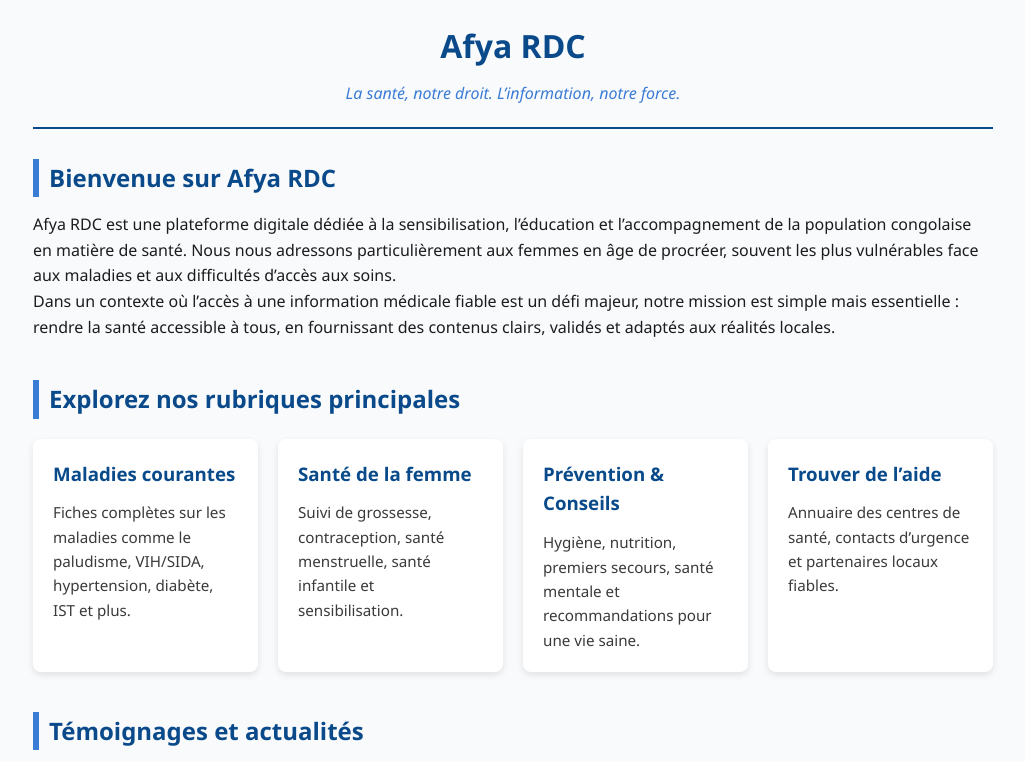
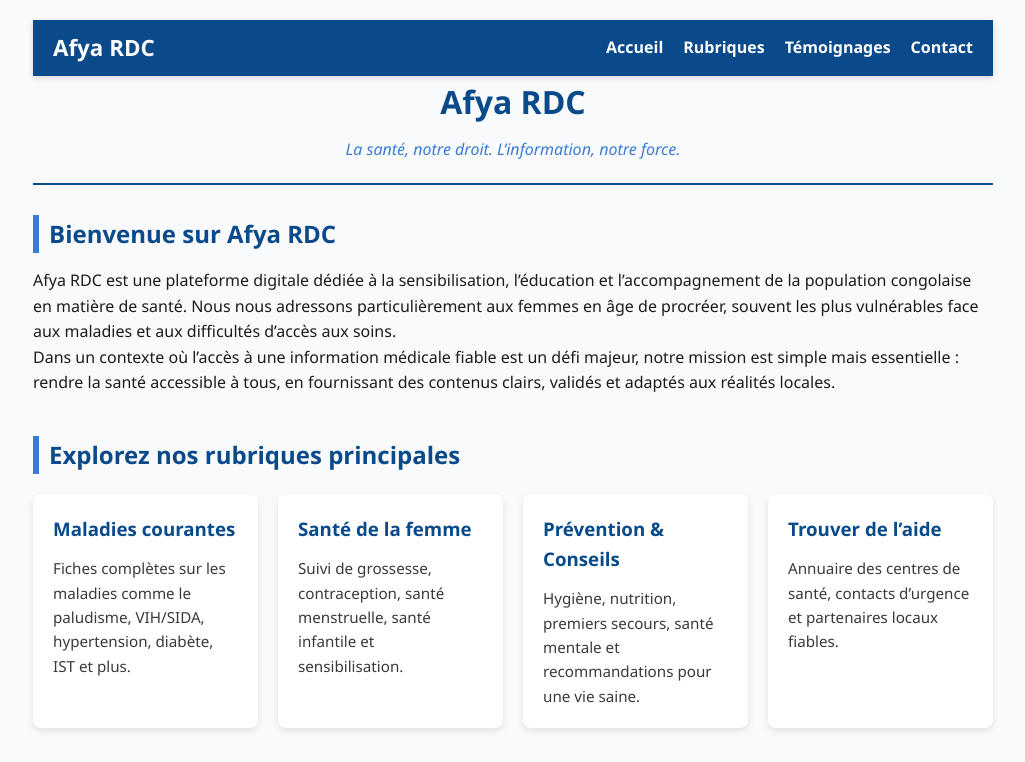
Before and after one commit to Herve211/afyardc-site, a plain HTML site: page index.html in a window 1280 px wide. Shown: the top 762 px of the page, without its empty margins (127-1152 px from the left). Drawn offline with Linux system fonts and the light colour scheme.

Commit message:
Add files via upload

```diff
--- a/index.html
+++ b/index.html
@@ -20,6 +20,45 @@
       max-width: 1000px;
       margin: auto;
     }
+    /* Menu de navigation */
+    .navbar {
+      display: flex;
+      justify-content: space-between;
+      align-items: center;
+      background-color: #0a4a8a;
+      padding: 10px 20px;
+      position: sticky;
+      top: 0;
+      z-index: 1000;
+      box-shadow: 0 2px 6px rgba(0,0,0,0.15);
+    }
+    .logo {
+      color: white;
+      font-weight: 700;
+      font-size: 1.4rem;
+      cursor: default;
+    }
+    .nav-links {
+      list-style: none;
+      display: flex;
+      gap: 20px;
+    }
+    .nav-links li a {
+      color: white;
+      text-decoration: none;
+      font-weight: 600;
+      transition: color 0.3s ease;
+    }
+    .nav-links li a:hover {
+      color: #83b4f7;
+    }
+    /* Responsive menu simple */
+    @media (max-width: 600px) {
+      .nav-links {
+        display: none; /* On cache les liens sur petit écran pour l’instant */
+      }
+    }
+
     header {
       text-align: center;
       padding-bottom: 20px;
@@ -128,16 +167,25 @@
 </head>
 <body>
   <header>
+    <nav class="navbar">
+      <div class="logo">Afya RDC</div>
+      <ul class="nav-links">
+        <li><a href="#accueil">Accueil</a></li>
+        <li><a href="#rubriques">Rubriques</a></li>
+        <li><a href="#temoignages">Témoignages</a></li>
+        <li><a href="#contact">Contact</a></li>
+      </ul>
+    </nav>
     <h1>Afya RDC</h1>
     <p class="slogan">La santé, notre droit. L’information, notre force.</p>
   </header>
   <main>
-    <section>
+    <section id="accueil">
       <h2>Bienvenue sur Afya RDC</h2>
       <p>Afya RDC est une plateforme digitale dédiée à la sensibilisation, l’éducation et l’accompagnement de la population congolaise en matière de santé. Nous nous adressons particulièrement aux femmes en âge de procréer, souvent les plus vulnérables face aux maladies et aux difficultés d’accès aux soins.</p>
       <p>Dans un contexte où l’accès à une information médicale fiable est un défi majeur, notre mission est simple mais essentielle : rendre la santé accessible à tous, en fournissant des contenus clairs, validés et adaptés aux réalités locales.</p>
     </section>
-    <section>
+    <section id="rubriques">
       <h2>Explorez nos rubriques principales</h2>
       <div class="rubriques">
         <div class="rubrique-card">
@@ -158,14 +206,14 @@
         </div>
       </div>
     </section>
-    <section>
+    <section id="temoignages">
       <h2>Témoignages et actualités</h2>
       <blockquote class="temoignage">
         « Grâce à Afya RDC, j’ai compris l’importance du suivi de grossesse. Aujourd’hui, je sais quand consulter et comment prendre soin de mon bébé. »<br />– Aline, maman de Kinshasa
       </blockquote>
       <p>Restez informés des dernières campagnes de santé, événements et conseils saisonniers.</p>
     </section>
-    <section class="cta">
+    <section id="contact" class="cta">
       <a href="#" class="btn-primary">Contactez-nous pour contribuer</a>
     </section>
   </main>
```
